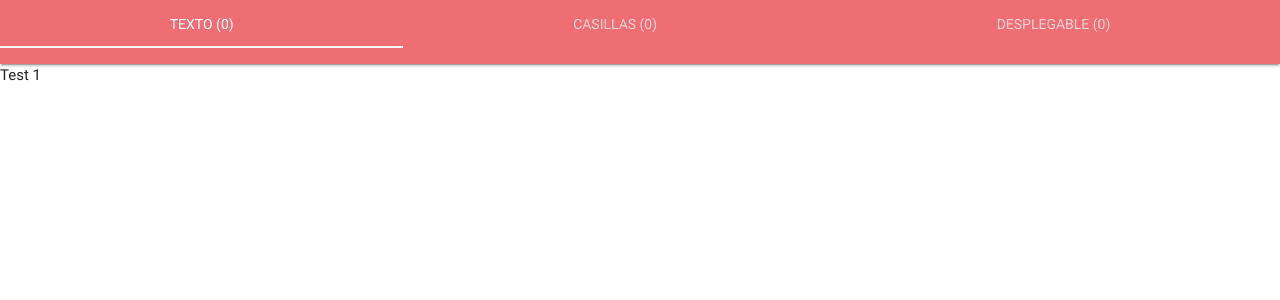
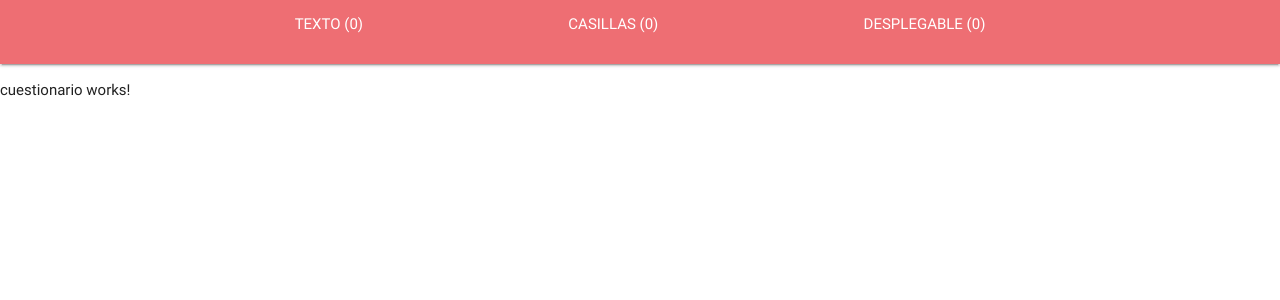
Before and after one commit to samuel11rr/prueba, an Angular app: page / in a window 1280 px wide. Shown: the top 300 px of the page. Built offline with nearby package versions, Linux system fonts and the light colour scheme.

Commit message:
CAMBIO EN LA NAVEGACION

```diff
--- a/src/app/app.component.html
+++ b/src/app/app.component.html
@@ -6,20 +6,4 @@
 
 <app-desplegable></app-desplegable>
 
-<!-- <div class="container">
-  <div class="row">
-    <div class="col s12 m12 l12">
-      <div class="card blue-grey darken-1">
-        <div class="card-content white-text">
-          <span class="card-title">Card Title</span>
-          <p>I am a very simple card. I am good at containing small bits of information.
-          I am convenient because I require little markup to use effectively.</p>
-        </div>
-        <div class="card-action">
-          <a href="#">This is a link</a>
-          <a href="#">This is a link</a>
-        </div>
-      </div>
-    </div>
-  </div>
-</div> -->
+<app-cuestionario></app-cuestionario>
--- a/src/app/app.module.ts
+++ b/src/app/app.module.ts
@@ -6,6 +6,7 @@ import { NavegacionComponent } from './components/navegacion/navegacion.componen
 import { TextoComponent } from './components/preguntas/texto.component';
 import { CasillasComponent } from './components/preguntas/casillas.component';
 import { DesplegableComponent } from './components/preguntas/desplegable.component';
+import { CuestionarioComponent } from './components/cuestionario/cuestionario.component';
 
 @NgModule({
   declarations: [
@@ -13,7 +14,8 @@ import { DesplegableComponent } from './components/preguntas/desplegable.compone
     NavegacionComponent,
     TextoComponent,
     CasillasComponent,
-    DesplegableComponent
+    DesplegableComponent,
+    CuestionarioComponent
   ],
   imports: [
     BrowserModule
--- /dev/null
+++ b/src/app/components/cuestionario/cuestionario.component.html
@@ -0,0 +1,3 @@
+<p>
+  cuestionario works!
+</p>
--- /dev/null
+++ b/src/app/components/cuestionario/cuestionario.component.ts
@@ -0,0 +1,14 @@
+import { Component, OnInit } from '@angular/core';
+
+@Component({
+  selector: 'app-cuestionario',
+  templateUrl: './cuestionario.component.html'
+})
+export class CuestionarioComponent implements OnInit {
+
+  constructor() { }
+
+  ngOnInit() {
+  }
+
+}
--- a/src/app/components/navegacion/navegacion.component.html
+++ b/src/app/components/navegacion/navegacion.component.html
@@ -23,11 +23,27 @@
   </div> -->
 
   <div class="nav-content">
-  <ul class="tabs tabs-transparent tabs-fixed-width">
+    <div class="container">
+      <div class="tabs tabs-transparent tabs-fixed-width">
+        <button type="button" class="btn-flat tab white-text waves-effect waves-light"
+                (click)="abreModal('Texto')">
+          Texto (0)
+        </button>
+        <button type="button" class="btn-flat tab white-text waves-effect waves-light"
+                (click)="abreModal('Casillas')">
+          Casillas (0)
+        </button>
+        <button type="button" class="btn-flat tab white-text waves-effect waves-light"
+                (click)="abreModal('Desplegable')">
+          Desplegable (0)
+        </button>
+      </div>
+    </div>
+  <!-- <ul class="tabs tabs-transparent tabs-fixed-width">
     <li class="tab"><a class="active" href="#texto">Texto (0)</a></li>
     <li class="tab"><a href="#casillas">Casillas (0)</a></li>
     <li class="tab"><a href="#desplegable">Desplegable (0)</a></li>
-  </ul>
+  </ul> -->
 </div>
 </nav>
 <!-- </nav> -->
--- a/src/app/components/navegacion/navegacion.component.ts
+++ b/src/app/components/navegacion/navegacion.component.ts
@@ -1,4 +1,5 @@
 import { Component, OnInit } from '@angular/core';
+declare var $: any;
 
 @Component({
   selector: 'app-navegacion',
@@ -9,6 +10,12 @@ export class NavegacionComponent implements OnInit {
   constructor() { }
 
   ngOnInit() {
+    $(document).ready(function(){
+      $('.modal').modal();
+    });
   }
 
+  abreModal(tipo){
+    $('#modal'+tipo).modal('open');
+  }
 }
--- a/src/app/components/preguntas/casillas.component.html
+++ b/src/app/components/preguntas/casillas.component.html
@@ -1 +1,10 @@
-<div id="casillas" class="col s12">Test 2</div>
+<!-- Modal Structure -->
+<div id="modalCasillas" class="modal">
+  <div class="modal-content">
+    <h4>Pregunta de casillas</h4>
+    <p>A bunch of text</p>
+  </div>
+  <div class="modal-footer">
+    <a href="#!" class="modal-action modal-close waves-effect waves-green btn-flat">Agree</a>
+  </div>
+</div>
--- a/src/app/components/preguntas/desplegable.component.html
+++ b/src/app/components/preguntas/desplegable.component.html
@@ -1 +1,10 @@
-<div id="desplegable" class="col s12">Test 4</div>
+<!-- Modal Structure -->
+<div id="modalDesplegable" class="modal">
+  <div class="modal-content">
+    <h4>Pregunta de casillas</h4>
+    <p>A bunch of text</p>
+  </div>
+  <div class="modal-footer">
+    <a href="#!" class="modal-action modal-close waves-effect waves-green btn-flat">Agree</a>
+  </div>
+</div>
--- a/src/app/components/preguntas/texto.component.html
+++ b/src/app/components/preguntas/texto.component.html
@@ -1 +1,10 @@
-<div id="texto" class="col s12">Test 1</div>
+<!-- Modal Structure -->
+<div id="modalTexto" class="modal">
+  <div class="modal-content">
+    <h4>Pregunta de texto</h4>
+    <p>A bunch of text</p>
+  </div>
+  <div class="modal-footer">
+    <a href="#!" class="modal-action modal-close waves-effect waves-green btn-flat">Agree</a>
+  </div>
+</div>
```
